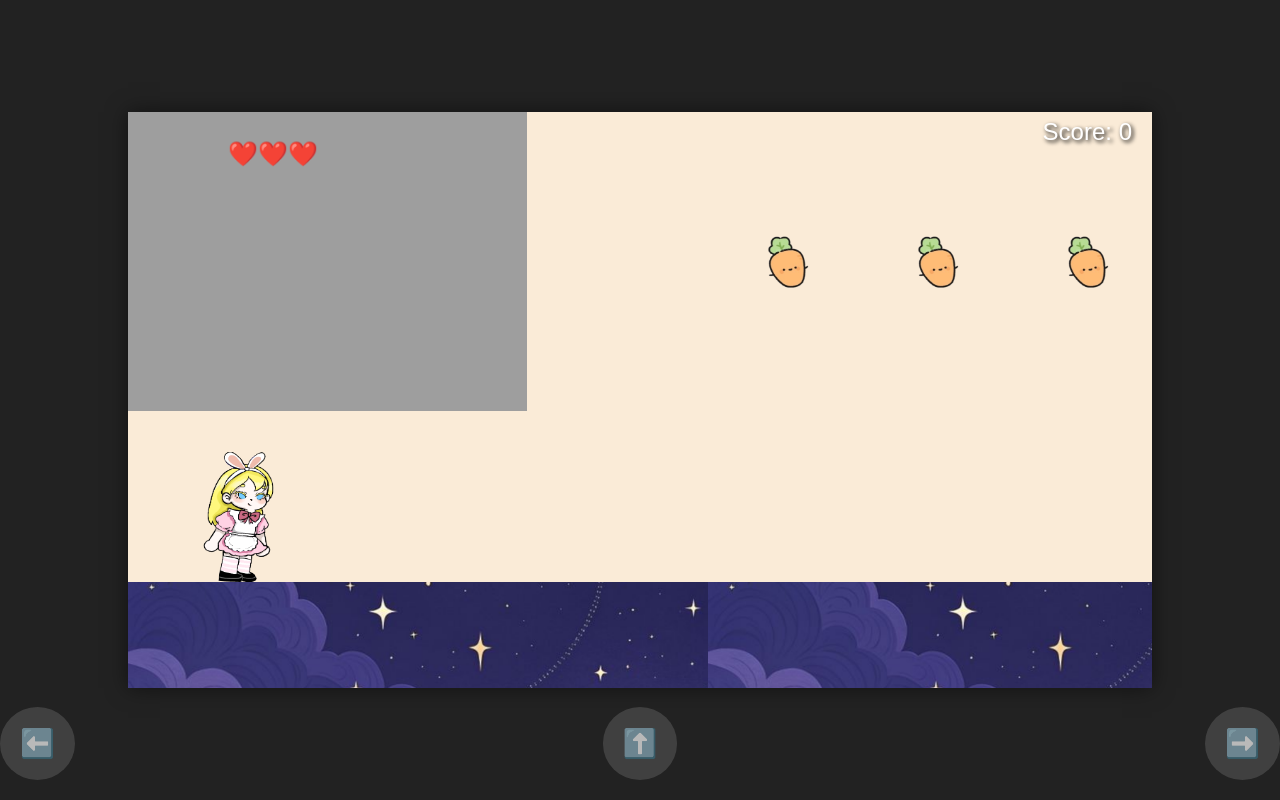
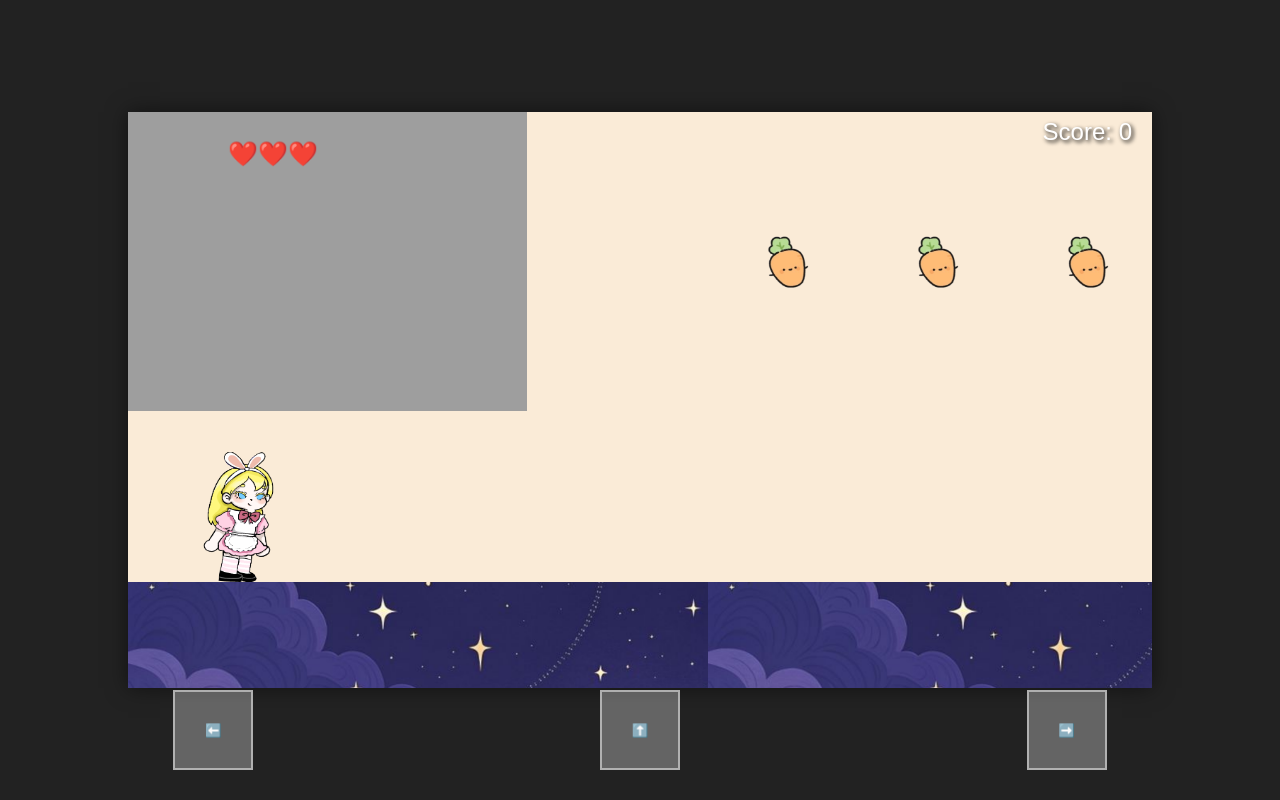
Before and after one commit to hannguyen000/Mario-Game, a plain HTML site: page index.html in a window 1280 px wide. Drawn offline with Linux system fonts and the light colour scheme.

Commit message:
Update controls positioning and button styles
Adjusted the positioning of the controls and modified button styles for better layout and interaction.

```diff
--- a/index.html
+++ b/index.html
@@ -65,25 +65,25 @@
         /* CONTROLS */
         #controls {
             position: fixed;
-            bottom: 20px;
+            bottom: 30px; /* Cách đáy màn hình */
+            left: 0;
             width: 100%;
             display: flex;
-            justify-content: space-between;
-            padding: 0 40px;
-            z-index: 999; /* QUAN TRỌNG */
-        }
+            justify-content: space-around; /* Chia đều 3 nút */
+            align-items: center;
+            z-index: 1000;
+            pointer-events: none; /* Cho phép chạm xuyên qua vùng trống của div */
+            }
 
-        button {
-            font-size: 28px;
-            padding: 20px;
-            border-radius: 50%;
-            background: rgba(255,255,255,0.2);
-            border: none;
-            color: white;
-            opacity: 0.7;
-            touch-action: manipulation; /* chống delay + zoom */
-            z-index: 1000;
-        }
+        #controls button {
+            pointer-events: auto; /* Nhưng nút bấm thì phải nhận chạm */
+            width: 80px;  /* Đặt kích thước cố định cho nút tròn */
+            height: 80px;
+            background: rgba(255, 255, 255, 0.3);
+            border: 2px solid rgba(255, 255, 255, 0.5);
+            user-select: none;
+            -webkit-user-select: none;
+            }
     </style>
 </head>
 
```
